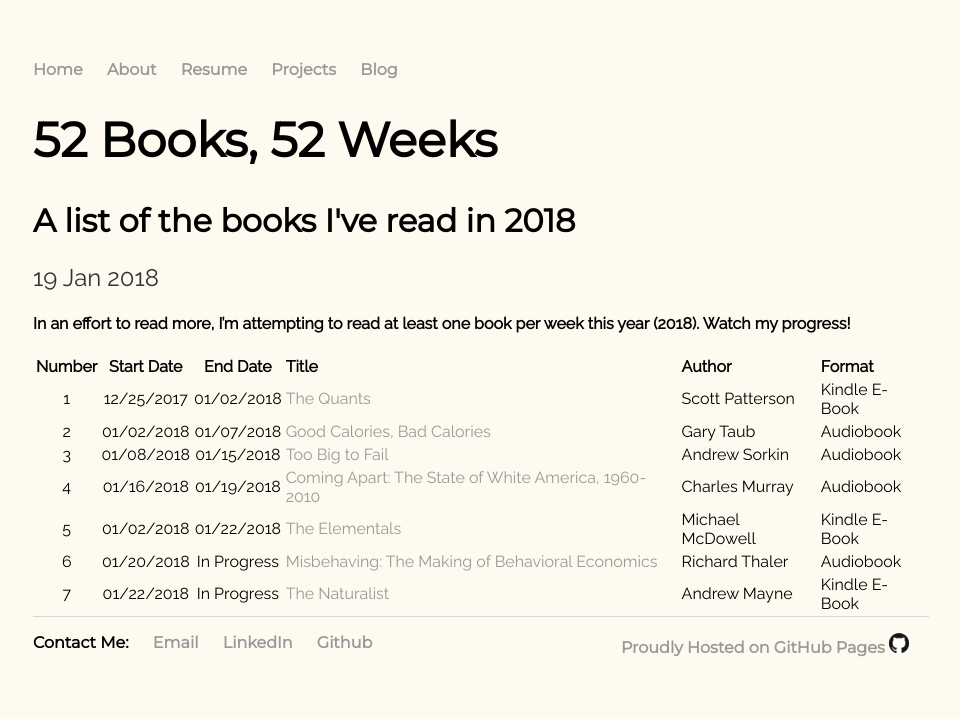
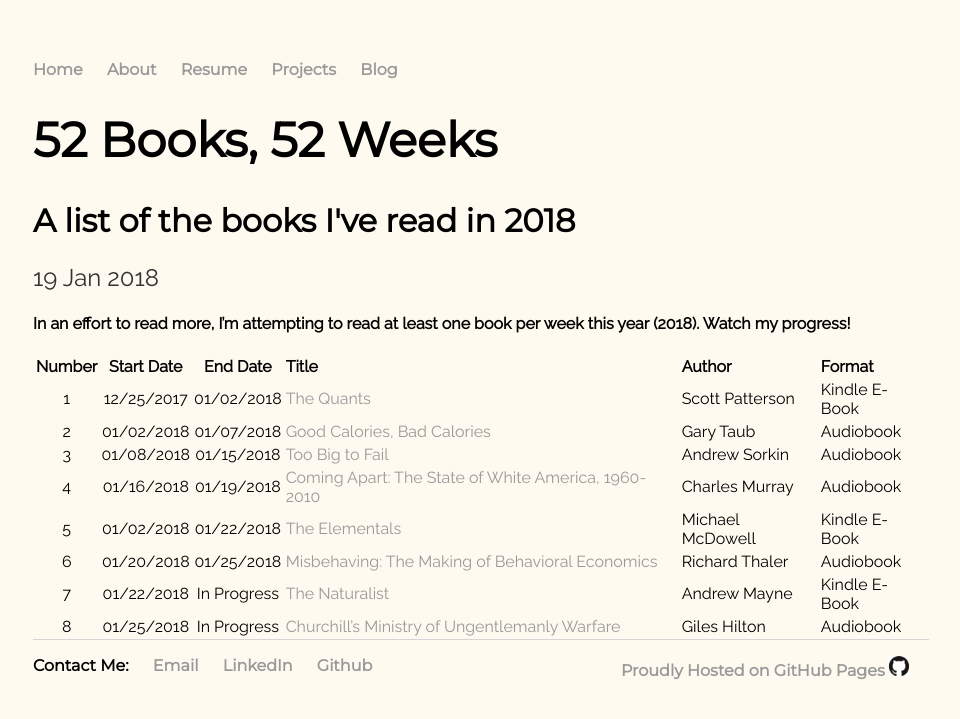
Before and after one commit to shindig7/my-site, a Jekyll site: the page built from _posts/2018-01-19-52-books-52-weeks.md, in a window 1280 px wide. Shown: the top 719 px of the page, without its empty margins (159-1119 px from the left). Built offline with Jekyll 4.4.1, drawn with Linux system fonts in a browser that asks for light colours.

Commit message:
Updated reading chart

```diff
--- a/_posts/2018-01-19-52-books-52-weeks.md
+++ b/_posts/2018-01-19-52-books-52-weeks.md
@@ -13,8 +13,9 @@
 |   3   | 01/08/2018 |  01/15/2018  | [Too Big to Fail]                                     | Andrew Sorkin     | Audiobook     |
 |   4   | 01/16/2018 |  01/19/2018  | [Coming Apart: The State of White America, 1960-2010] | Charles Murray    | Audiobook     |
 |   5   | 01/02/2018 |  01/22/2018  | [The Elementals]                                      | Michael McDowell  | Kindle E-Book |
-|   6   | 01/20/2018 |  In Progress | [Misbehaving: The Making of Behavioral Economics]     | Richard Thaler    | Audiobook     |
+|   6   | 01/20/2018 |  01/25/2018  | [Misbehaving: The Making of Behavioral Economics]     | Richard Thaler    | Audiobook     |
 |   7   | 01/22/2018 |  In Progress | [The Naturalist]                                      | Andrew Mayne      | Kindle E-Book |
+|   8   | 01/25/2018 |  In Progress | [Churchill's Ministry of Ungentlemanly Warfare]       | Giles Hilton      | Audiobook     |
 
 
 
@@ -31,3 +32,5 @@
 [The Elementals]: https://www.amazon.com/Elementals-Michael-McDowell-ebook/dp/B00KXAQ7NQ/ref=tmm_kin_swatch_0?_encoding=UTF8&qid=&sr= "Amazon: The Elementals"
 
 [The Naturalist]: https://www.amazon.com/Naturalist-Book-1-ebook/dp/B01N1UN91W/ref=sr_1_1?s=digital-text&ie=UTF8&qid=1516643254&sr=1-1&keywords=the+naturalist "Amazon: The Naturalist"
+
+[Churchill's Ministry of Ungentlemanly Warfare]: https://www.amazon.com/gp/aw/d/B01DJ0XZAY/ref=mp_s_a_1_2?ie=UTF8&qid=1516973428&sr=8-2&pi=AC_SX236_SY340_QL65&keywords=churchill%27s+ministry+of+ungentlemanly+warfare&dpPl=1&dpID=51jM0U09eQL&ref=plSrc "Amazon: Ungentlemanly Warfare"
```
